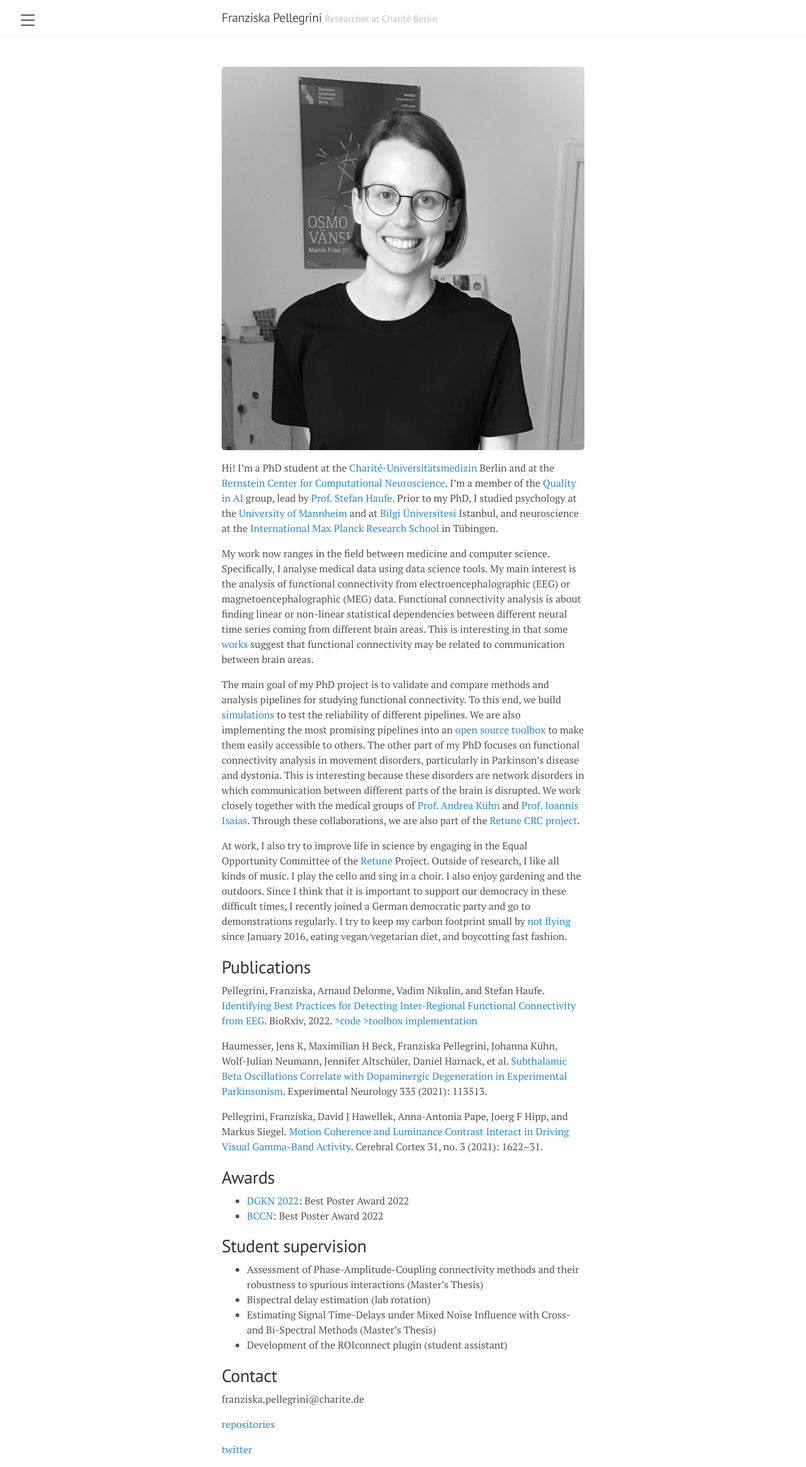
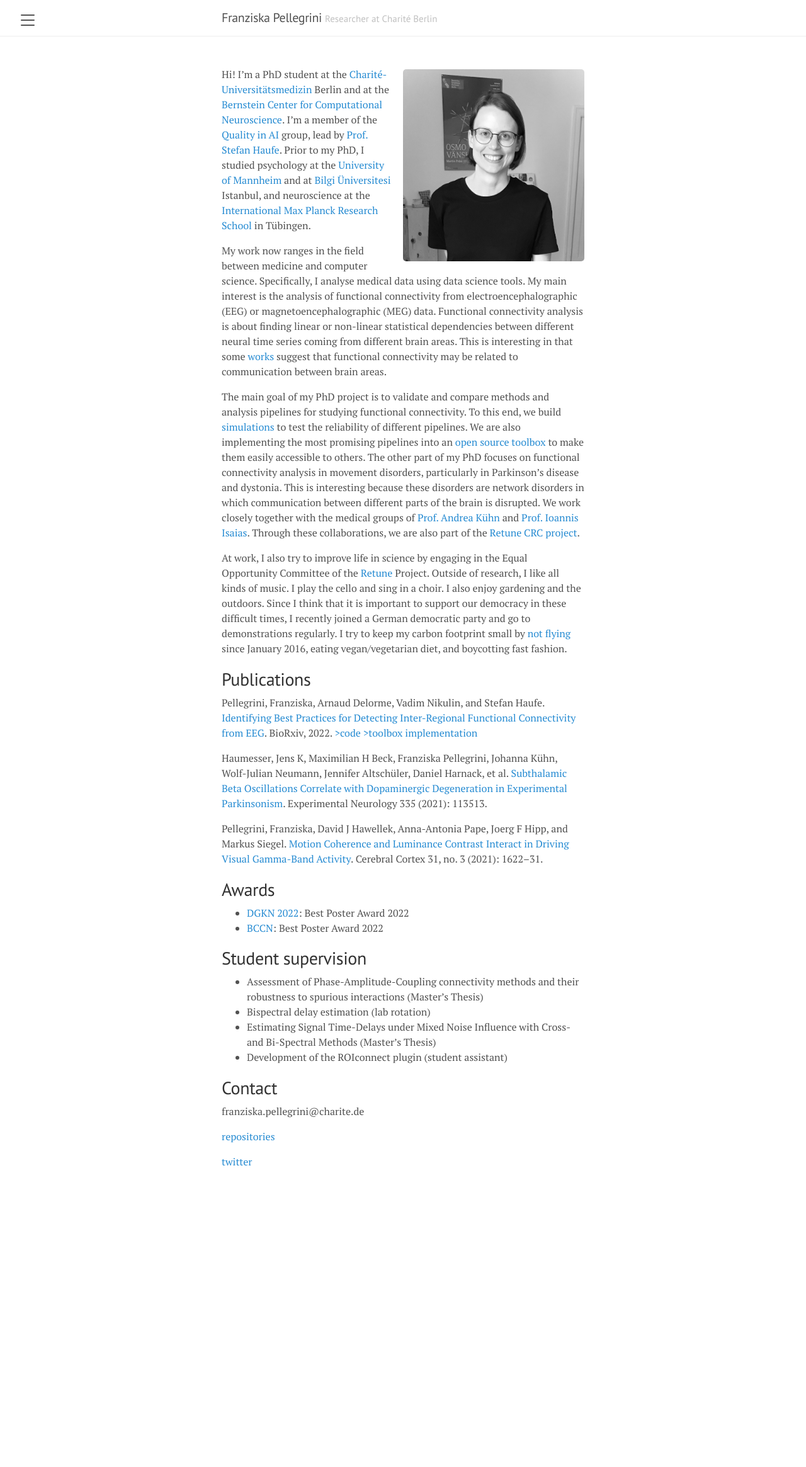
Before and after one commit to fpellegrini/fpellegrini.github.io, a Jekyll site: the page built from index.md, in a window 1280 px wide. Shown: the whole page at 63% size. Built offline with Jekyll 4.4.1, drawn with Linux system fonts in a browser that asks for light colours; after the commit the page ends 1873 px from its top, so only the background shows below that.

Commit message:
Update poole.css

```diff
--- a/public/css/poole.css
+++ b/public/css/poole.css
@@ -229,10 +229,11 @@ blockquote p:last-child {
 
 img {
   display: block;
-  max-width: 100%;
-  margin: 0 0 1rem;
+  max-width: 50%;
+  margin: 0.25rem 0 1rem 1rem;
   border-radius: 5px;
-  float:right
+  float:right;
+  text-align:justify;
 }
 
 /* Tables */
```
